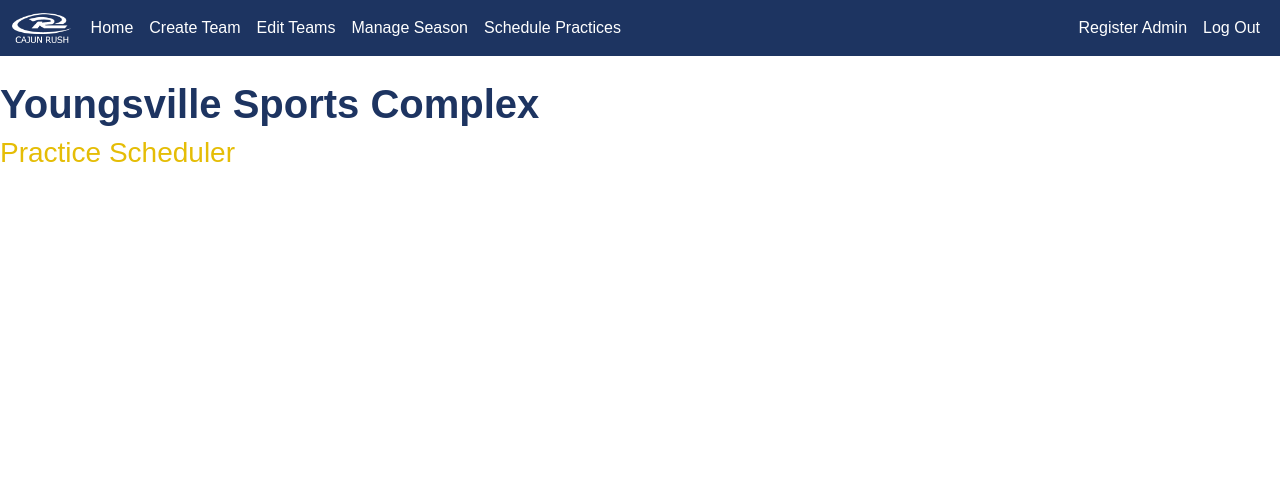
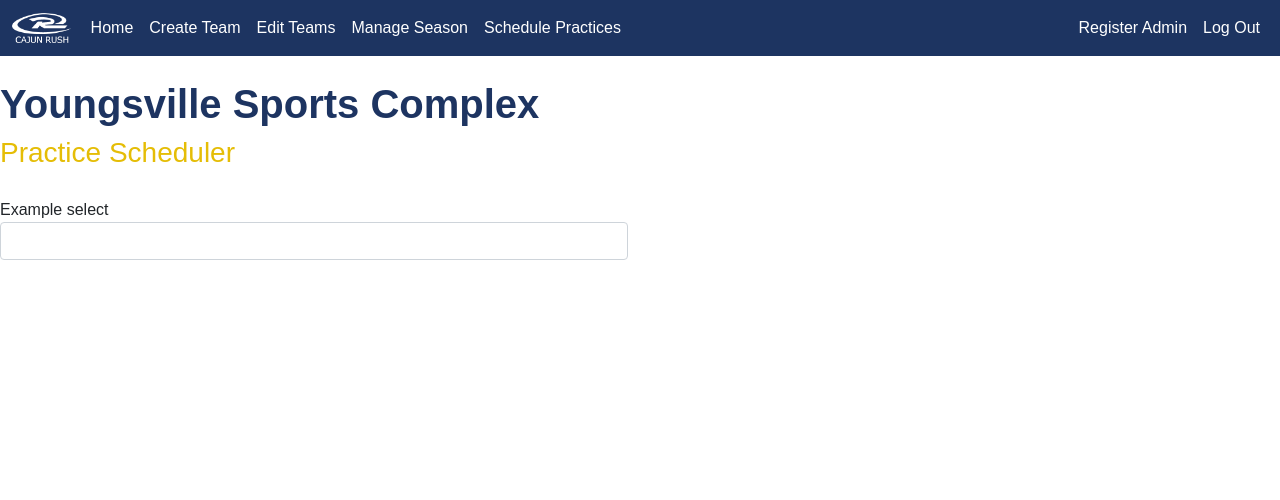
Before and after one commit to Wyatt99/490project, a PHP site: page /ysc-scheduler.php in a window 1280 px wide. Shown: the top 500 px of the page. Run offline with PHP 8.4, Linux system fonts and the light colour scheme; the visitor is signed in with stand-in values (Sample User, id 1); lists and menus that the app fills with data are empty; some libraries are stand-ins or nearby versions.

Commit message:
working on page development

```diff
--- a/ysc-scheduler.php
+++ b/ysc-scheduler.php
@@ -40,7 +40,9 @@ const parkName = "Youngsville Sports Complex";
 	<form method="post" class="registerForm">
 		<div class='row'>
 			<div class='col-lg-6 col-sm-12'> <!--display 2 columns on md and up, 1 column on small-->
-
+			<div class="form-group">
+				<label for="field">Example select</label>
+				<select class="form-control" id="field">
 			</div>
 		</div>
 	</form>
```
